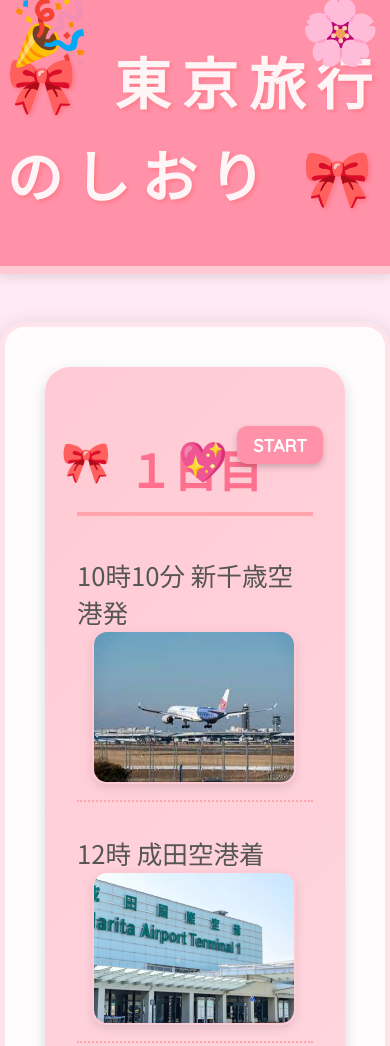
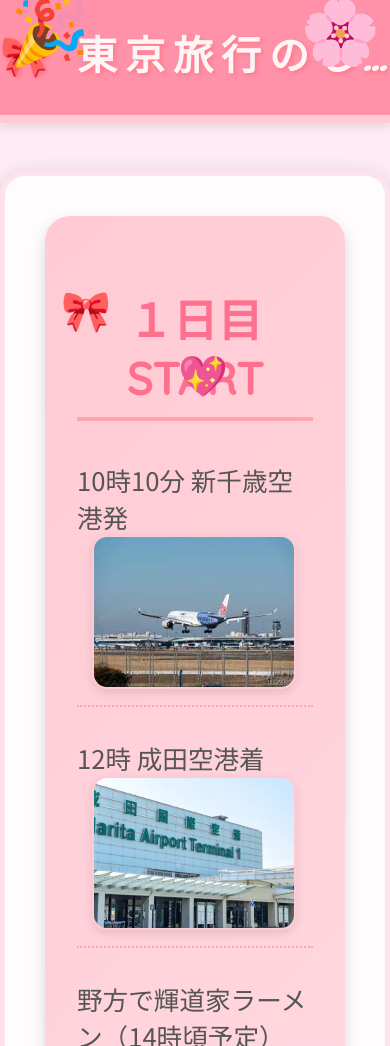
Before and after one commit to harukaze1102/siori, a plain HTML site: page index.html in a window 390 px wide. Shown: the top 1046 px of the page. Drawn offline with Linux system fonts and the light colour scheme.

Commit message:
Update style.css

```diff
--- a/style.css
+++ b/style.css
@@ -33,6 +33,7 @@ header::after {
     right: 10px;
 }
 
+/* タイトルのフォントサイズを小さな画面でも折り返さないよう調整 */
 h1 {
     margin: 0;
     font-size: 3.5rem;
@@ -40,6 +41,9 @@ h1 {
     font-family: 'Satisfy', cursive;
     color: #fff5f7;
     text-shadow: 2px 2px 4px rgba(255, 82, 82, 0.4);
+    white-space: nowrap;  /* 折り返しを防ぐ */
+    overflow: hidden;     /* 画面サイズに収まらない部分を非表示に */
+    text-overflow: ellipsis;  /* 省略記号を表示 */
 }
 
 /* メインコンテナ */
@@ -83,19 +87,6 @@ main {
 .day:hover {
     transform: scale(1.07);
     box-shadow: 0 10px 25px rgba(0, 0, 0, 0.2);
-}
-
-.ribbon {
-    position: absolute;
-    top: -10px;
-    right: -10px;
-    background-color: #ff92a9;
-    color: #fff;
-    padding: 0.5rem 1rem;
-    border-radius: 10px;
-    font-size: 1.1rem;
-    font-weight: bold;
-    box-shadow: 0 3px 6px rgba(0, 0, 0, 0.2);
 }
 
 /* 日のタイトルに遊び心を追加 */
@@ -182,8 +173,16 @@ footer p {
     color: #ffe5e7;
 }
 
-/* メディアクエリ - 768px以下のスクリーンで1列に表示 */
+/* メディアクエリで小さな画面に対応 */
 @media (max-width: 768px) {
+    header {
+        padding: 1.5rem 0; /* 小さな画面でヘッダーの余白を縮小 */
+    }
+
+    h1 {
+        font-size: 2.5rem; /* タイトルを小さくして折り返し防止 */
+    }
+
     .day-container {
         flex-direction: column;
     }
```
